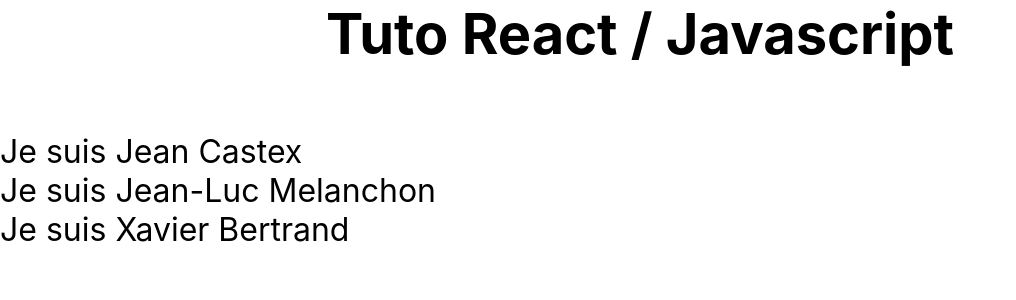
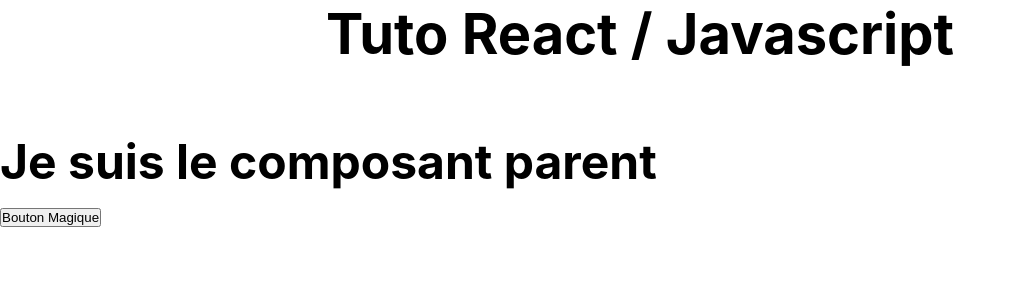
Before and after one commit to PierreRogier/IMIE-React, a React (Create React App) app: page / in a window 1280 px wide. Shown: the top 300 px of the page, without its empty margins (0-1016 px from the left). Built offline with nearby package versions, Linux system fonts and the light colour scheme.

Commit message:
gestion des states

```diff
--- a/src/App.js
+++ b/src/App.js
@@ -1,6 +1,6 @@
 // Voici les différents composants correspondant aux exemples
 
-import { PropsExample1, PropsExample2, TableauxExample1, TableauxExample2 } from "./Examples";
+import { PropsExample1, PropsExample2, TableauxExample1, TableauxExample2, StateExample1, StateExample2 } from "./Examples";
 
 // Vous pouvez ajouter le composant de la partie qui vous interesse dans la div "main" pour voir ce que ça donne
 function App() {
@@ -8,7 +8,7 @@
 		<div className="app">
 			<h1>Tuto React / Javascript</h1>
 			<div className="main">
-				<TableauxExample1 />
+				<StateExample2 />
 			</div>
 		</div>
 	);
--- /dev/null
+++ b/src/Examples/Les States/Example1/index.js
@@ -0,0 +1,25 @@
+import React, { useState } from "react";
+
+const StateExample1 = () => {
+	const [timer, setTimer] = useState(0);
+
+	const decrement = () => {
+		if (timer > 0) {
+			setTimer(timer - 1);
+		}
+	};
+
+	return (
+		<div>
+			<p>{timer}</p>
+			<button disabled={timer === 0 ? true : false} onClick={decrement}>
+				decrement
+			</button>
+			<button style={{}} onClick={() => setTimer(timer + 1)}>
+				increment
+			</button>
+		</div>
+	);
+};
+
+export default StateExample1;
--- /dev/null
+++ b/src/Examples/Les States/Example2/Enfant.js
@@ -0,0 +1,11 @@
+import React from 'react'
+
+const Enfant = ({maFonction}) => {
+    return (
+        <div>
+            <button onClick={maFonction}>Bouton Magique</button>
+        </div>
+    )
+}
+
+export default Enfant
--- /dev/null
+++ b/src/Examples/Les States/Example2/index.js
@@ -0,0 +1,20 @@
+import React, { useState } from "react";
+import Enfant from "./Enfant";
+
+const StateExample2 = () => {
+	const [magic, setMagic] = useState(false);
+
+	const toggle = () => {
+		setMagic(!magic);
+	};
+
+	return (
+		<div>
+			<h2>Je suis le composant parent</h2>
+			{magic && <h3>Je suis controlé par le composant enfant</h3>}
+			<Enfant maFonction={toggle} />
+		</div>
+	);
+};
+
+export default StateExample2;
--- a/src/Examples/index.js
+++ b/src/Examples/index.js
@@ -2,5 +2,14 @@
 import PropsExample2 from "./Les Props/Example2/Parent2";
 import TableauxExample1 from "./Les Tableaux/Example1";
 import TableauxExample2 from "./Les Tableaux/Example2";
+import StateExample1 from "./Les States/Example1";
+import StateExample2 from "./Les States/Example2";
 
-export { PropsExample1, PropsExample2, TableauxExample1, TableauxExample2 };
+export {
+	PropsExample1,
+	PropsExample2,
+	TableauxExample1,
+	TableauxExample2,
+	StateExample1,
+	StateExample2,
+};
```
